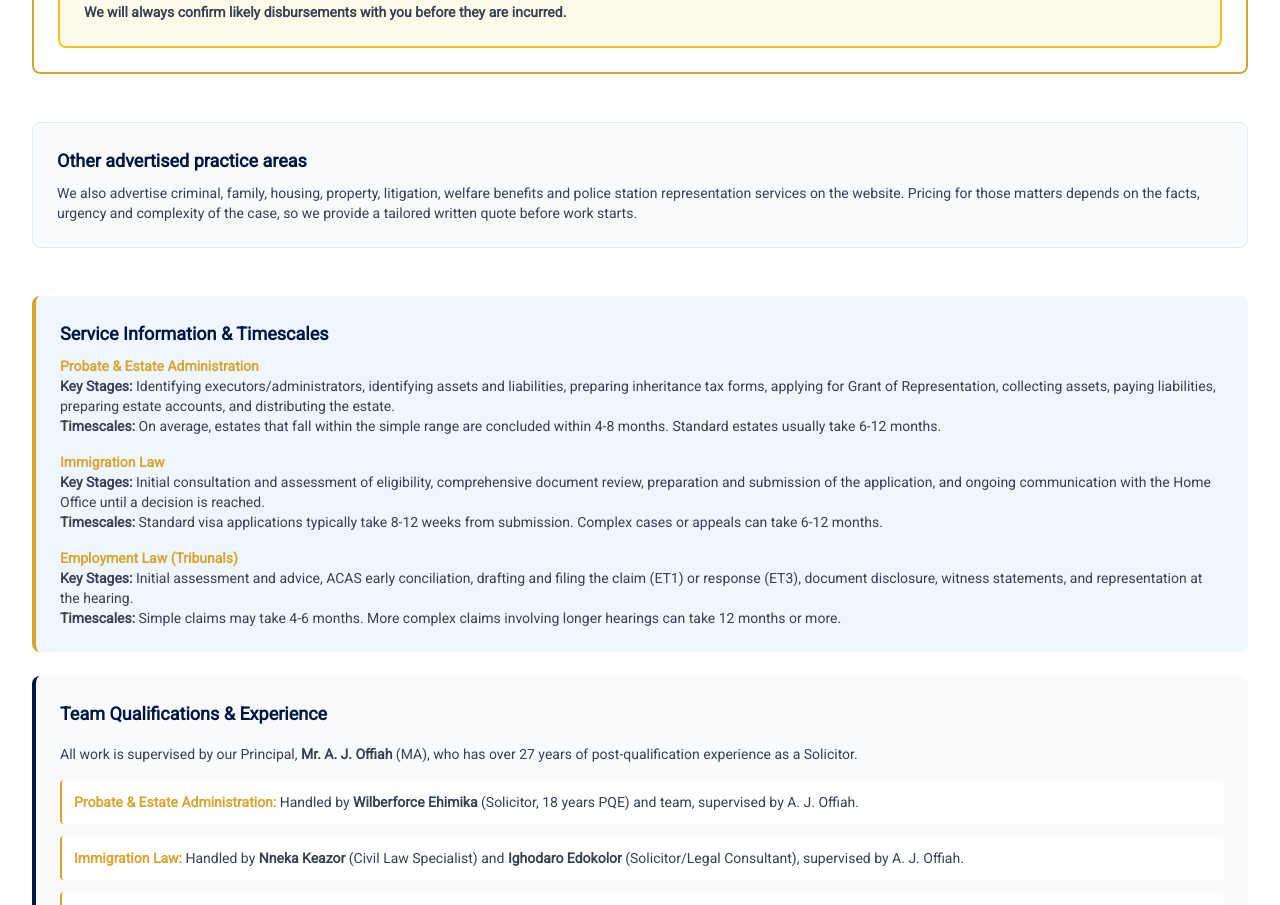
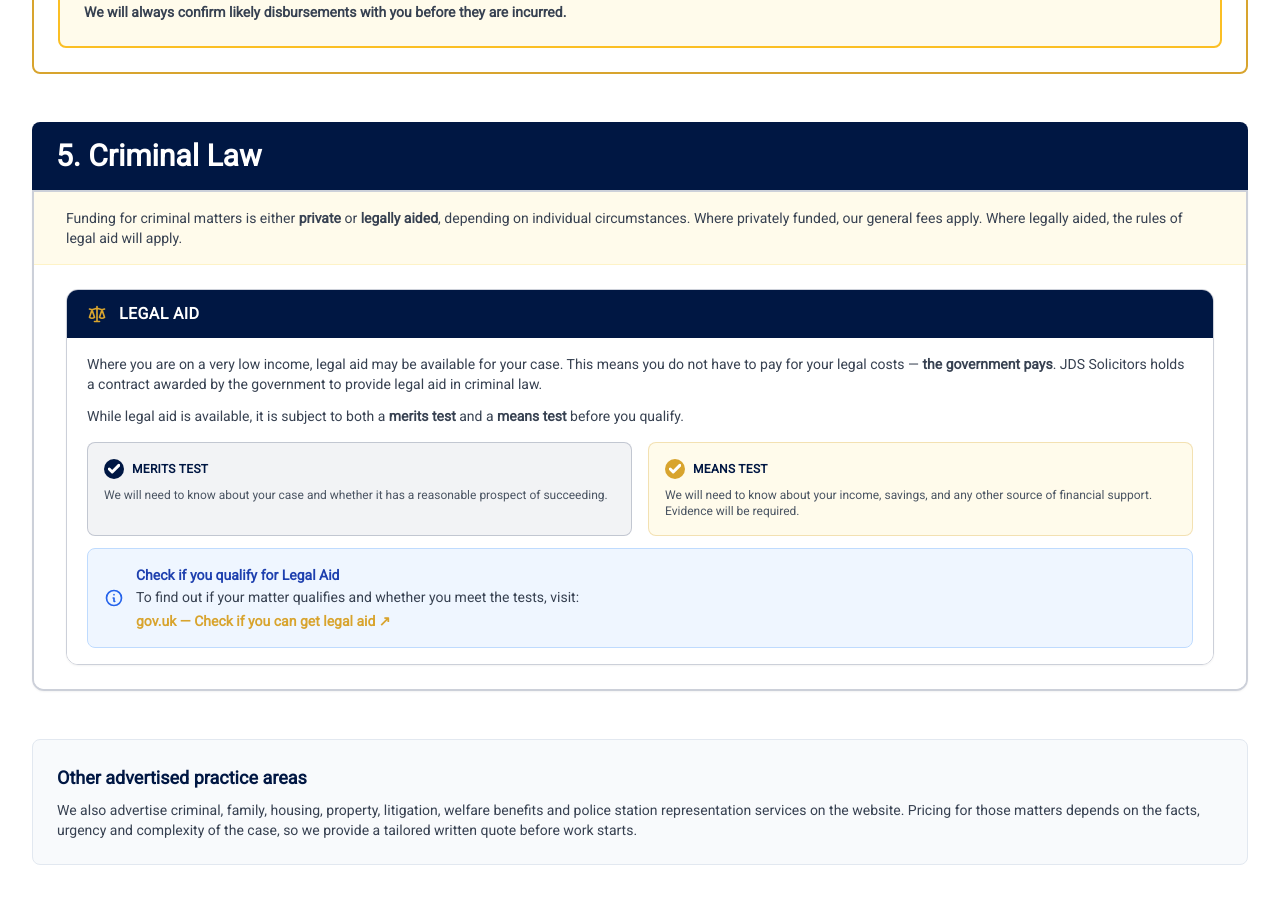
Before and after one commit to coolrass1/jdswebsiteapp, a Next.js app: page /fees in a window 1280 px wide. Shown: the part 7040-7945 px from the top of the page. Built offline with nearby package versions, Linux system fonts and the light colour scheme.

Commit message:
Add Criminal Law section (Section 5) with legal aid information to fees page

```diff
--- a/app/fees/page.jsx
+++ b/app/fees/page.jsx
@@ -651,6 +651,95 @@ const Feeuptodate = () => {
           </div>
         </section>
 
+        {/* Criminal Law Section */}
+        <section className="mb-8 sm:mb-12">
+          <div className="bg-secondary text-white px-3 sm:px-6 py-3 sm:py-4 rounded-t-lg">
+            <h2 className="text-lg sm:text-2xl lg:text-3xl font-bold">5. Criminal Law</h2>
+          </div>
+
+          <div className="rounded-b-xl overflow-hidden border-2 border-secondary/20 shadow-sm">
+
+            {/* Funding intro */}
+            <div className="bg-amber-50 border-b border-amber-100 px-5 sm:px-8 py-4 text-xs sm:text-sm text-gray-700 leading-relaxed">
+              <p>
+                Funding for criminal matters is either <strong>private</strong> or <strong>legally aided</strong>, depending on individual circumstances. Where privately funded, our general fees apply. Where legally aided, the rules of legal aid will apply.
+              </p>
+            </div>
+
+            {/* Legal Aid Card */}
+            <div className="bg-white px-5 sm:px-8 py-6 space-y-5">
+              <div className="rounded-xl overflow-hidden border border-secondary/20 shadow-sm">
+                {/* Card Header */}
+                <div className="flex items-center gap-3 bg-secondary px-5 py-3">
+                  <svg className="w-5 h-5 text-primary flex-shrink-0" fill="none" viewBox="0 0 24 24" stroke="currentColor" strokeWidth="2">
+                    <path strokeLinecap="round" strokeLinejoin="round" d="M3 6l3 1m0 0l-3 9a5.002 5.002 0 006.001 0M6 7l3 9M6 7l6-2m6 2l3-1m-3 1l-3 9a5.002 5.002 0 006.001 0M18 7l3 9m-3-9l-6-2m0-2v2m0 16V5m0 16H9m3 0h3"/>
+                  </svg>
+                  <h3 className="text-white text-sm sm:text-base font-bold uppercase tracking-wide">Legal Aid</h3>
+                </div>
+
+                {/* Card Body */}
+                <div className="px-5 py-4 space-y-3 text-xs sm:text-sm text-gray-700 leading-relaxed bg-white">
+                  <p>
+                    Where you are on a very low income, legal aid may be available for your case. This means you do not have to pay for your legal costs — <strong>the government pays</strong>. JDS Solicitors holds a contract awarded by the government to provide legal aid in criminal law.
+                  </p>
+                  <p>
+                    While legal aid is available, it is subject to both a <strong>merits test</strong> and a <strong>means test</strong> before you qualify.
+                  </p>
+
+                  {/* Two-column test cards */}
+                  <div className="grid grid-cols-1 sm:grid-cols-2 gap-4 pt-1">
+                    <div className="rounded-lg border border-secondary/20 bg-secondary/5 p-4">
+                      <div className="flex items-center gap-2 mb-2">
+                        <span className="w-5 h-5 rounded-full bg-secondary flex items-center justify-center flex-shrink-0">
+                          <svg className="w-3 h-3 text-white" fill="none" viewBox="0 0 10 8" stroke="currentColor" strokeWidth="2.5">
+                            <path strokeLinecap="round" strokeLinejoin="round" d="M1 4l2.5 2.5L9 1"/>
+                          </svg>
+                        </span>
+                        <h4 className="font-bold text-secondary text-xs uppercase tracking-wide">Merits Test</h4>
+                      </div>
+                      <p className="text-xs text-gray-600">
+                        We will need to know about your case and whether it has a reasonable prospect of succeeding.
+                      </p>
+                    </div>
+                    <div className="rounded-lg border border-primary/30 bg-amber-50 p-4">
+                      <div className="flex items-center gap-2 mb-2">
+                        <span className="w-5 h-5 rounded-full bg-primary flex items-center justify-center flex-shrink-0">
+                          <svg className="w-3 h-3 text-white" fill="none" viewBox="0 0 10 8" stroke="currentColor" strokeWidth="2.5">
+                            <path strokeLinecap="round" strokeLinejoin="round" d="M1 4l2.5 2.5L9 1"/>
+                          </svg>
+                        </span>
+                        <h4 className="font-bold text-secondary text-xs uppercase tracking-wide">Means Test</h4>
+                      </div>
+                      <p className="text-xs text-gray-600">
+                        We will need to know about your income, savings, and any other source of financial support. Evidence will be required.
+                      </p>
+                    </div>
+                  </div>
+
+                  {/* CTA */}
+                  <div className="flex flex-col sm:flex-row items-start sm:items-center gap-3 bg-blue-50 border border-blue-200 rounded-lg p-4 mt-2">
+                    <svg className="w-5 h-5 text-blue-600 flex-shrink-0" fill="none" viewBox="0 0 24 24" stroke="currentColor" strokeWidth="2">
+                      <path strokeLinecap="round" strokeLinejoin="round" d="M13 16h-1v-4h-1m1-4h.01M21 12a9 9 0 11-18 0 9 9 0 0118 0z"/>
+                    </svg>
+                    <div className="text-xs sm:text-sm text-gray-700">
+                      <p className="font-semibold text-blue-800 mb-0.5">Check if you qualify for Legal Aid</p>
+                      <p>To find out if your matter qualifies and whether you meet the tests, visit:</p>
+                      <a
+                        href="https://www.gov.uk/check-legal-aid"
+                        target="_blank"
+                        rel="noopener noreferrer"
+                        className="inline-block mt-1 text-primary font-semibold hover:underline"
+                      >
+                        gov.uk — Check if you can get legal aid ↗
+                      </a>
+                    </div>
+                  </div>
+                </div>
+              </div>
+            </div>
+          </div>
+        </section>
+
         <div className="mb-8 bg-slate-50 border border-slate-200 p-4 sm:p-6 rounded-lg">
           <h3 className="text-base sm:text-lg font-bold mb-2 text-secondary">Other advertised practice areas</h3>
           <p className="text-xs sm:text-sm text-gray-700 leading-relaxed">
```
